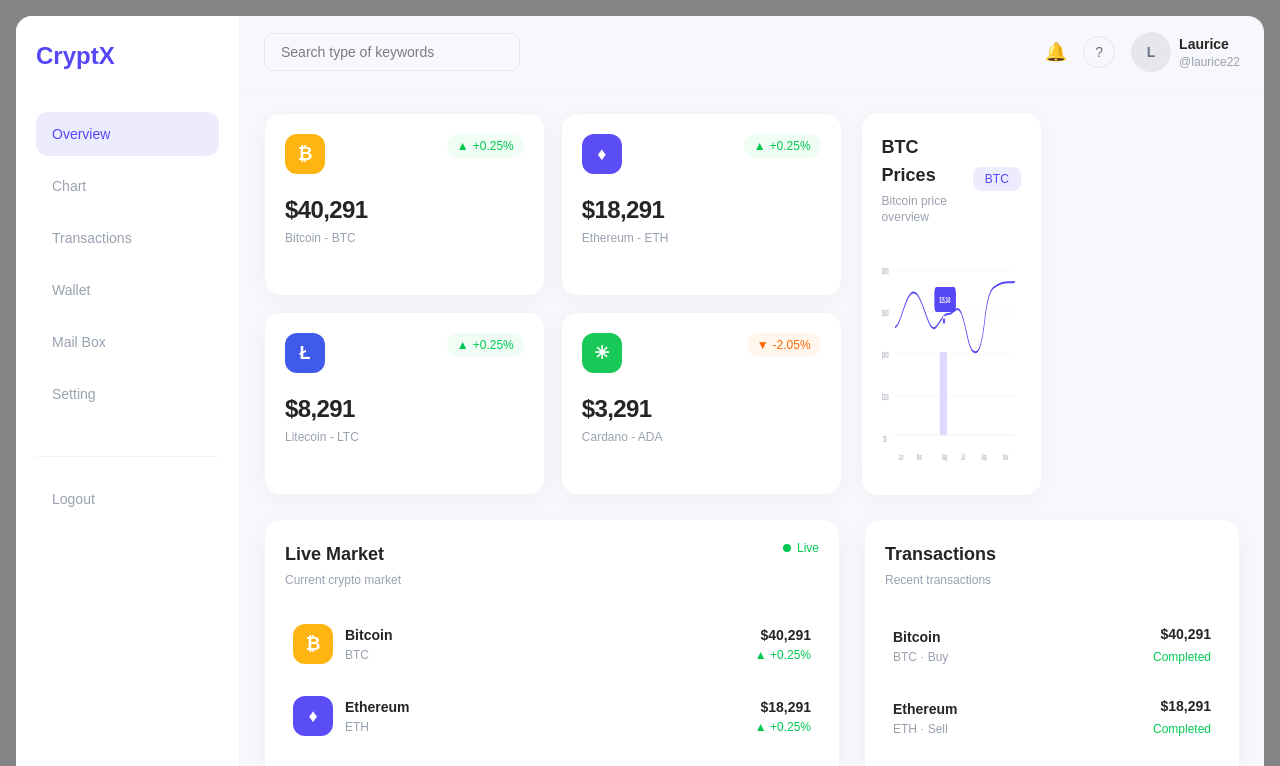
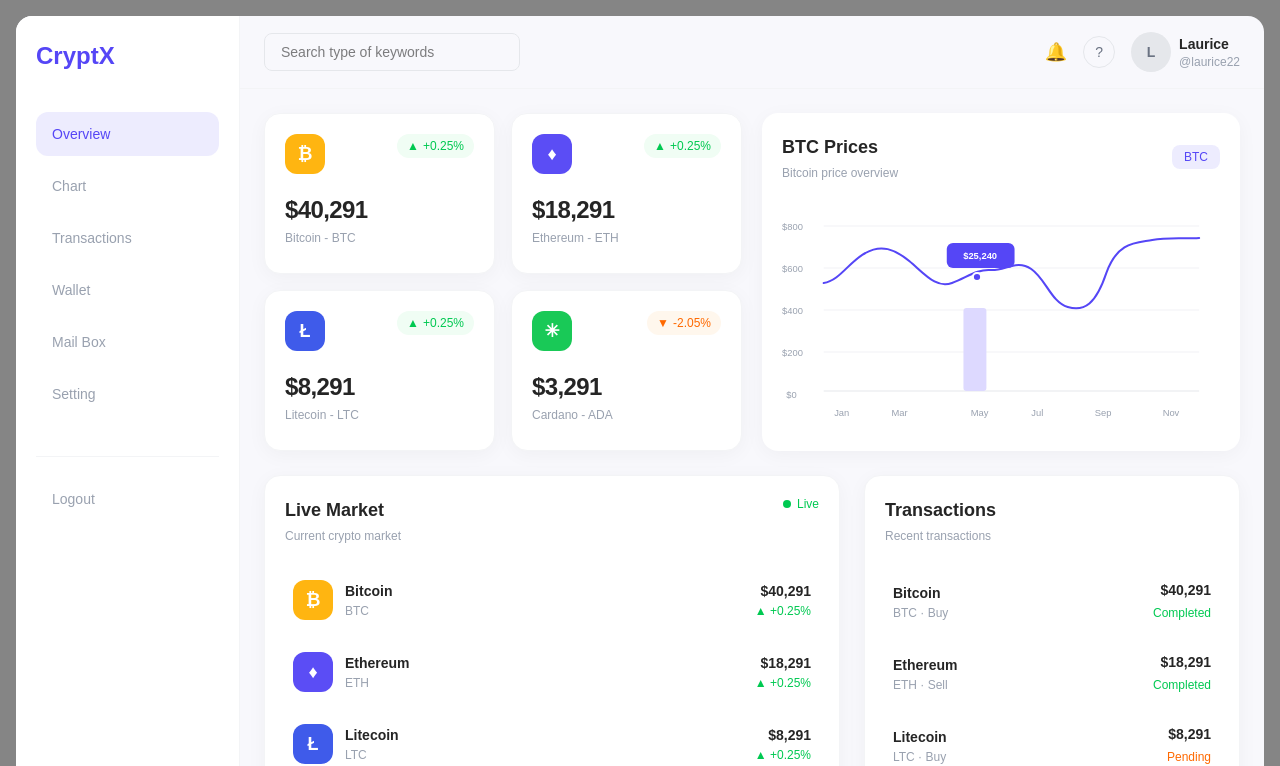
Before and after one commit to bonolokeletsophasha-ai/cryptx, a React (Vite) app: page / in a window 1280 px wide. Shown: the top 766 px of the page. Built offline with nearby package versions, Linux system fonts and the light colour scheme.

Commit message:
Made the cards and BTC chart 50/50

```diff
--- a/src/components/layout/MainContent.jsx
+++ b/src/components/layout/MainContent.jsx
@@ -8,10 +8,10 @@
     <main className="p-4 sm:p-6">
 
       {/* Top Dashboard Section */}
-      <div className="grid grid-cols-1 gap-5 xl:grid-cols-5">
+      <div className="grid grid-cols-1 gap-5 xl:grid-cols-2">
 
         {/* Cryptocurrency Cards */}
-        <div className="grid grid-cols-1 gap-4 sm:grid-cols-2 xl:col-span-3">
+        <div className="grid grid-cols-1 gap-4 sm:grid-cols-2 ">
 
           <MetricCard
             icon="₿"
@@ -56,7 +56,6 @@
         </div>
 
         {/* BTC Chart */}
-
           <ChartVisual />
 
       </div>
```
